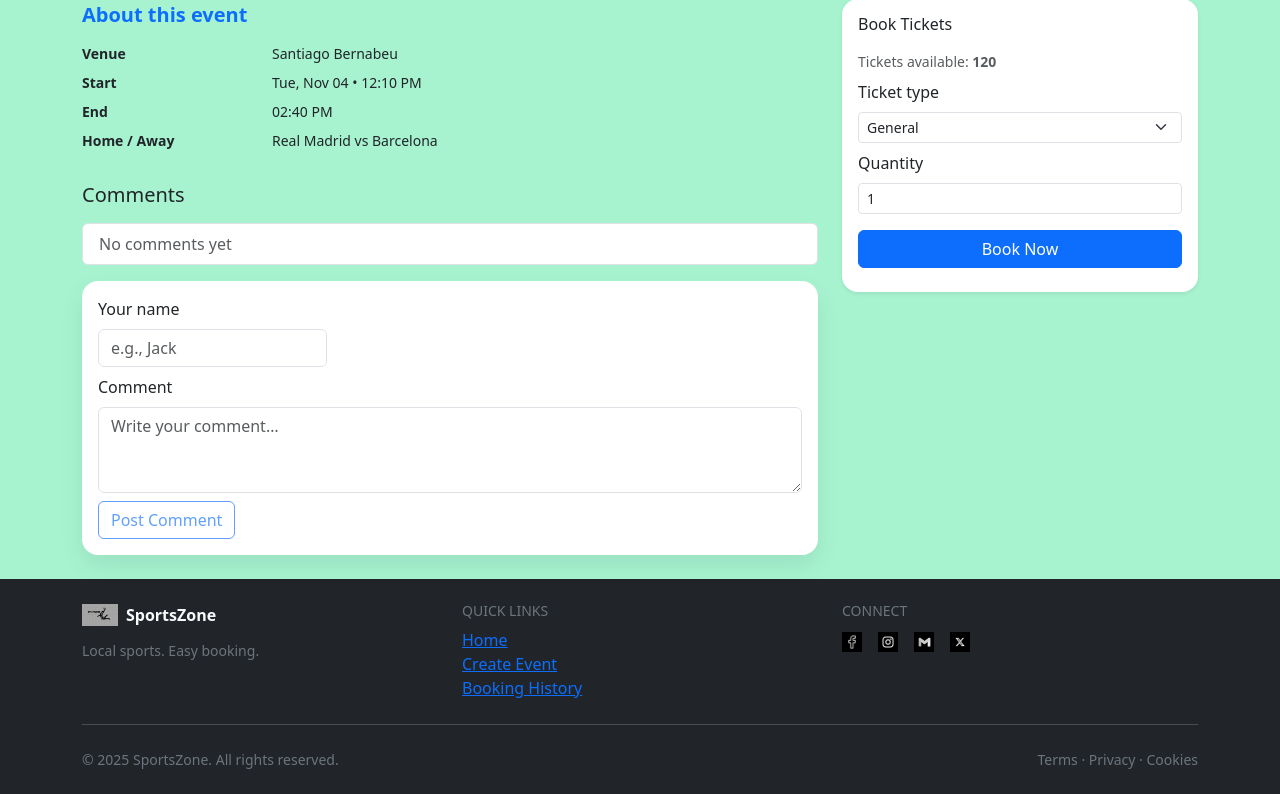
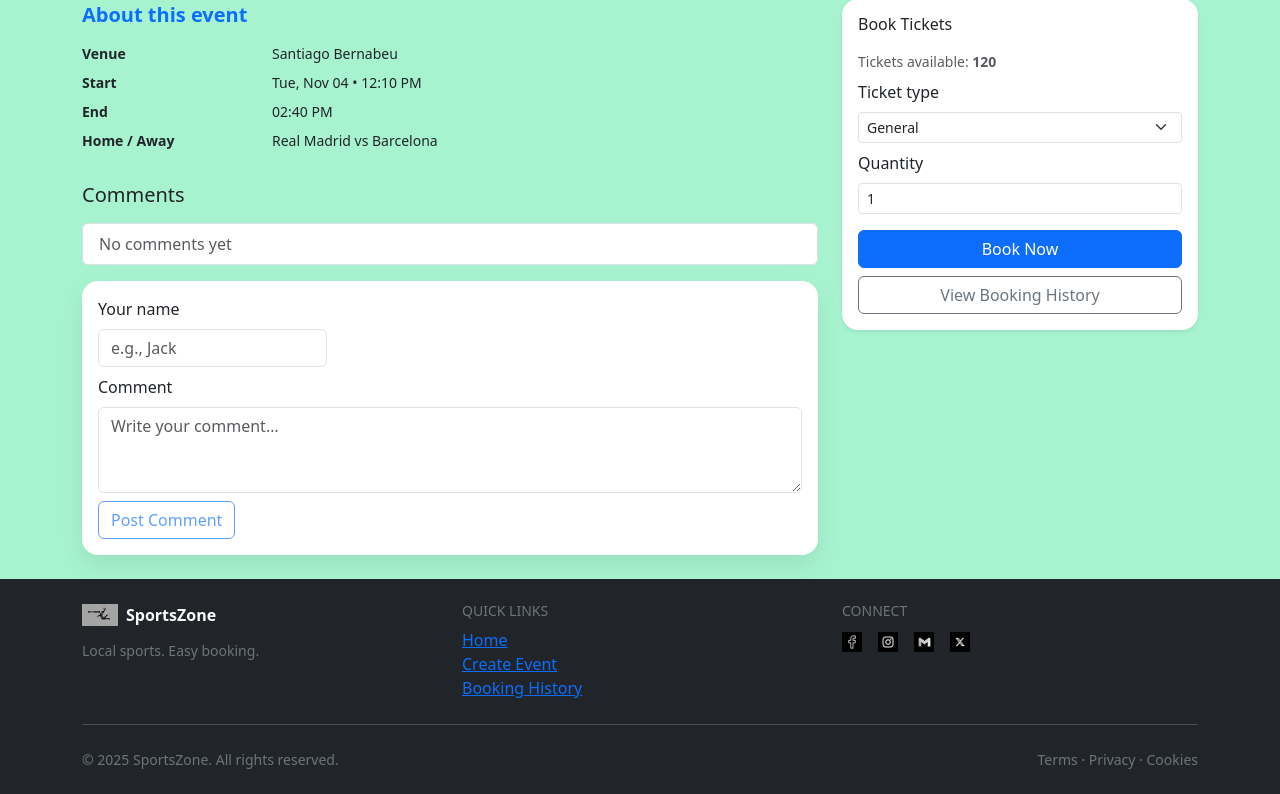
Before and after one commit to wangchuktashi/207-Group-33, a Flask app: page /event/1 in a window 1280 px wide. Shown: the part 744-1538 px from the top of the page. Run offline with Flask 3, Linux system fonts and the light colour scheme; some libraries are stand-ins or nearby versions.

Commit message:
booking fixed

```diff
--- a/a2/SportsZone/__init__.py
+++ b/a2/SportsZone/__init__.py
@@ -27,7 +27,7 @@ def create_app():
 
     # --- Blueprints ---
     from . import views
-    app.register_blueprint(views.mainbp)
+    app.register_blueprint(views.main_bp)
 
     from . import auth
     app.register_blueprint(auth.auth_bp)
--- a/a2/SportsZone/forms.py
+++ b/a2/SportsZone/forms.py
@@ -1,6 +1,5 @@
-# website/forms.py
 from flask_wtf import FlaskForm
-from wtforms.fields import TextAreaField, IntegerField,  SubmitField, StringField, PasswordField, SelectField, DateTimeLocalField
+from wtforms.fields import TextAreaField, IntegerField,HiddenField,  SubmitField, StringField, PasswordField, SelectField, DateTimeLocalField
 from wtforms.validators import InputRequired, Length, Email, EqualTo, AnyOf, NumberRange
 from flask_wtf.file import FileRequired, FileField, FileAllowed
 from datetime import datetime
@@ -19,7 +18,6 @@ class RegisterForm(FlaskForm):
     surname = StringField("Surname", validators=[InputRequired(), Length(max=100)])
     email_id = StringField("Email", validators=[InputRequired(), Email(), Length(max=100)])
 
-    # No regex: just require presence + sensible length range
     mobile_number = StringField(
         "Contact number",
         validators=[InputRequired(), Length(min=8, max=15, message="Enter 8–15 characters")]
@@ -73,6 +71,18 @@ class EventForm(FlaskForm):
     submit = SubmitField("Create Event")
     reset = SubmitField("Reset")
 
+class BookingForm(FlaskForm):
+    event_id = HiddenField(validators=[InputRequired()])
+    ticket_type = SelectField(
+        "Ticket type",
+        choices=[("General", "General"), ("Student", "Student"), ("VIP", "VIP")],
+        validators=[InputRequired()]
+    )
+    quantity = IntegerField(
+        "Quantity",
+        validators=[InputRequired(), NumberRange(min=1, max=10, message="1–10 only")]
+    )
+    submit = SubmitField("Book Now")
 
 # user comment form
 class CommentForm(FlaskForm):
--- a/a2/SportsZone/models.py
+++ b/a2/SportsZone/models.py
@@ -135,7 +135,6 @@ class Booking(db.Model):
     event_id = db.Column(db.Integer, db.ForeignKey('events.id'))
     booking_date = db.Column(db.DateTime, default=datetime.utcnow)
     booking_quantity = db.Column(db.Integer)
-
     def __repr__(self):
         return f"<Booking {self.id}>"
 
--- a/a2/SportsZone/templates/event.html
+++ b/a2/SportsZone/templates/event.html
@@ -107,47 +107,34 @@
   <div class="card shadow-sm sticky-side">
     <div class="card-body">
       <h2 class="h6 mb-3">Book Tickets</h2>
+
       <div class="small text-muted mb-2">
-          {% if can_book %}Tickets available: <b>120</b>
-          {% else %}<b>Booking unavailable ({{ event.status }})</b>{% endif %}
+        {% if can_book %}
+          Tickets available: <b>120</b>
+        {% else %}
+          <b>Booking unavailable ({{ event.status }})</b>
+        {% endif %}
       </div>
 
-        <label class="form-label">Ticket type</label>
-        <select class="form-select form-select-sm mb-2" aria-label="Ticket type" {% if not can_book %}disabled{% endif %}>
-          <option selected>General</option><option>Student</option><option>VIP</option>
-        </select>
+      <form method="POST" action="{{ url_for('main.create_booking') }}">
+        {{ form.csrf_token }}
 
-        <label class="form-label">Quantity</label>
-        <input type="number" class="form-control form-control-sm mb-3" min="1" value="1" {% if not can_book %}disabled{% endif %}>
+        {{ form.event_id }}
 
-        <button class="btn btn-primary w-100 mb-2"
-                data-bs-toggle="modal" data-bs-target="#confirmModal"
-                {% if not can_book %}disabled aria-disabled="true"{% endif %}>
-          Book Now
-        </button>
+        <label class="form-label">{{ form.ticket_type.label }}</label>
+        {{ form.ticket_type(class="form-select form-select-sm mb-2", disabled=not can_book) }}
+
+        <label class="form-label">{{ form.quantity.label }}</label>
+        {{ form.quantity(class="form-control form-control-sm mb-3", min="1", disabled=not can_book) }}
+
+        {{ form.submit(class="btn btn-primary w-100 mb-2", disabled=not can_book) }}
+      </form>
+
+      <a class="btn btn-outline-secondary w-100"
+         href="{{ url_for('main.booking') }}">
+        View Booking History
+      </a>
     </div>
   </div>
 </aside>
-</div>
-
-<!-- Confirmation modal -->
-<div class="modal fade" id="confirmModal" tabindex="-1" aria-hidden="true">
-  <div class="modal-dialog"><div class="modal-content">
-    <div class="modal-header">
-      <h5 class="modal-title">Booking Confirmation</h5>
-      <button class="btn-close" data-bs-dismiss="modal" aria-label="Close"></button>
-    </div>
-    <div class="modal-body small text-muted">
-      Order ID: <b>#BK-12345</b><br>
-      Event: <b>{{ event.title }}</b><br>
-      Date/Time: {{ event.start_text }}{% if event.end_text %} – {{ event.end_text }}{% endif %}<br>
-      Venue: {{ event.venue_text }}<br>
-      Type: General · Qty: 1
-    </div>
-    <div class="modal-footer">
-      <a class="btn btn-outline-secondary" data-bs-dismiss="modal">Close</a>
-      <a class="btn btn-primary" href="{{ url_for('main.booking') }}">View Booking History</a>
-    </div>
-  </div></div>
-</div>
 {% endblock %}
--- a/a2/SportsZone/views.py
+++ b/a2/SportsZone/views.py
@@ -1,18 +1,18 @@
 # website/views.py
 import os
 from datetime import datetime
-from flask import Blueprint, render_template, request, redirect, url_for
-from flask_login import login_required
+from flask import Blueprint, render_template, request, redirect, url_for, flash
+from flask_login import login_required, current_user
 from werkzeug.utils import secure_filename
 
 from . import db
-from .models import Event, EventStatus, Venue, Comment  # (Comment is here if you add posting later)
-from .forms import EventForm, CommentForm                # EventForm is used below
+from .models import Event, EventStatus, Venue, Comment, Booking # (Comment is here if you add posting later)
+from .forms import EventForm, CommentForm , BookingForm               # EventForm is used below
 
-mainbp = Blueprint('main', __name__)
+main_bp = Blueprint('main', __name__)
 
 # ---------- Home (public) ----------
-@mainbp.route('/', endpoint='index')
+@main_bp.route('/', endpoint='index')
 def index():
     # optional filters used by your toolbar
     cat = (request.args.get('category') or 'all').lower()
@@ -39,13 +39,17 @@ def index():
     return render_template('index.html', title="SportsZone | Home", events=events)
 
 # ---------- View a single event (public) ----------
-@mainbp.route('/event/<int:event_id>', endpoint='view_event')
+@main_bp.route('/event/<int:event_id>', endpoint='view_event')
 def view_event(event_id):
     e = Event.query.get_or_404(event_id)
-    return render_template('event.html', title=e.title, event=e)
 
+    form = BookingForm()
+    form.event_id.data = e.id  # pre-fill hidden field
+    form.quantity.data = 1     # default
+
+    return render_template('event.html', title=e.title, event=e, form=form)
 # ---------- Create event via WTForms + upload (login required) ----------
-@mainbp.route('/create-event', methods=['GET', 'POST'], endpoint='create_event')
+@main_bp.route('/create-event', methods=['GET', 'POST'], endpoint='create_event')
 @login_required
 def create_event():
     form = EventForm()
@@ -92,10 +96,84 @@ def create_event():
     return render_template('create_event.html', form=form, title="Create Event")
 
 # ---------- Booking page (leave as-is) ----------
-@mainbp.route('/booking', endpoint='booking')
+@main_bp.route('/booking', methods=['GET'], endpoint='booking')
 @login_required
 def booking():
-    return render_template('booking.html', title="Booking History")
+    rows = (
+        db.session.query(Booking, Event, Venue)
+        .filter(Booking.user_id == current_user.id)  # show only my bookings now
+        .join(Event, Booking.event_id == Event.id, isouter=True)
+        .join(Venue, Event.venue_id == Venue.id, isouter=True)
+        .order_by(Booking.booking_date.desc())
+        .all()
+    )
+
+    orders = []
+    for b, e, v in rows:
+        orders.append({
+            "order_code": f"BK-{b.id}",
+            "booked_at": b.booking_date.strftime("%d %b %Y, %I:%M %p") if b.booking_date else "",
+            "quantity": b.booking_quantity or 1,
+            "event_id": e.id if e else None,
+            "event_title": (
+                e.event_title
+                or f"{e.home_team_name} vs {e.away_team_name}"
+                if e else "Unknown Event"
+            ),
+            "image": e.event_image if e else None,
+            "sport": e.sports_type if e else "",
+        })
+
+    return render_template(
+        'booking.html',
+        title="Booking History",
+        orders=orders
+    )
+
+
+# =========================
+# CREATE A BOOKING (requires login)
+# called via POST (e.g. "Book Now" button on event page)
+# =========================
+@main_bp.route('/book', methods=['POST'], endpoint='create_booking')
+@login_required
+def create_booking():
+    event_id = request.form.get('event_id', type=int)
+    qty = request.form.get('quantity', default=1, type=int)
+
+    if not event_id:
+        flash("Missing event.", "danger")
+        return redirect(url_for('main.index'))
+
+    event = Event.query.get(event_id)
+    if not event:
+        flash("Event not found.", "warning")
+        return redirect(url_for('main.index'))
+
+    # clamp quantity
+    qty = max(1, min(qty, 100))
+
+    booking = Booking(
+        user_id=current_user.id,
+        event_id=event.id,
+        booking_quantity=qty
+    )
+    db.session.add(booking)
+    db.session.commit()
+
+    flash("Your booking was created!", "success")
+    return redirect(url_for('main.booking'))
+# --------------------------------------------------
+# no login for testing
+# --------------------------------------------------
+@main_bp.route('/delete-booking/<int:booking_id>', methods=['POST'], endpoint='delete_booking')
+# @login_required  #  Disabled login requirement for testing
+def delete_booking(booking_id):
+    booking = Booking.query.get_or_404(booking_id)
+    db.session.delete(booking)
+    db.session.commit()
+    flash(f"Booking ID BK-{booking_id} deleted successfully.", "info")
+    return redirect(url_for('main.booking'))
 
 # ---------- helper: save upload to static/img and return filename ----------
 def _save_upload(form):
```
Also changed, not shown: a2/instance/sitedata.sqlite. Lines whose indentation alone changed are shown as unchanged.
